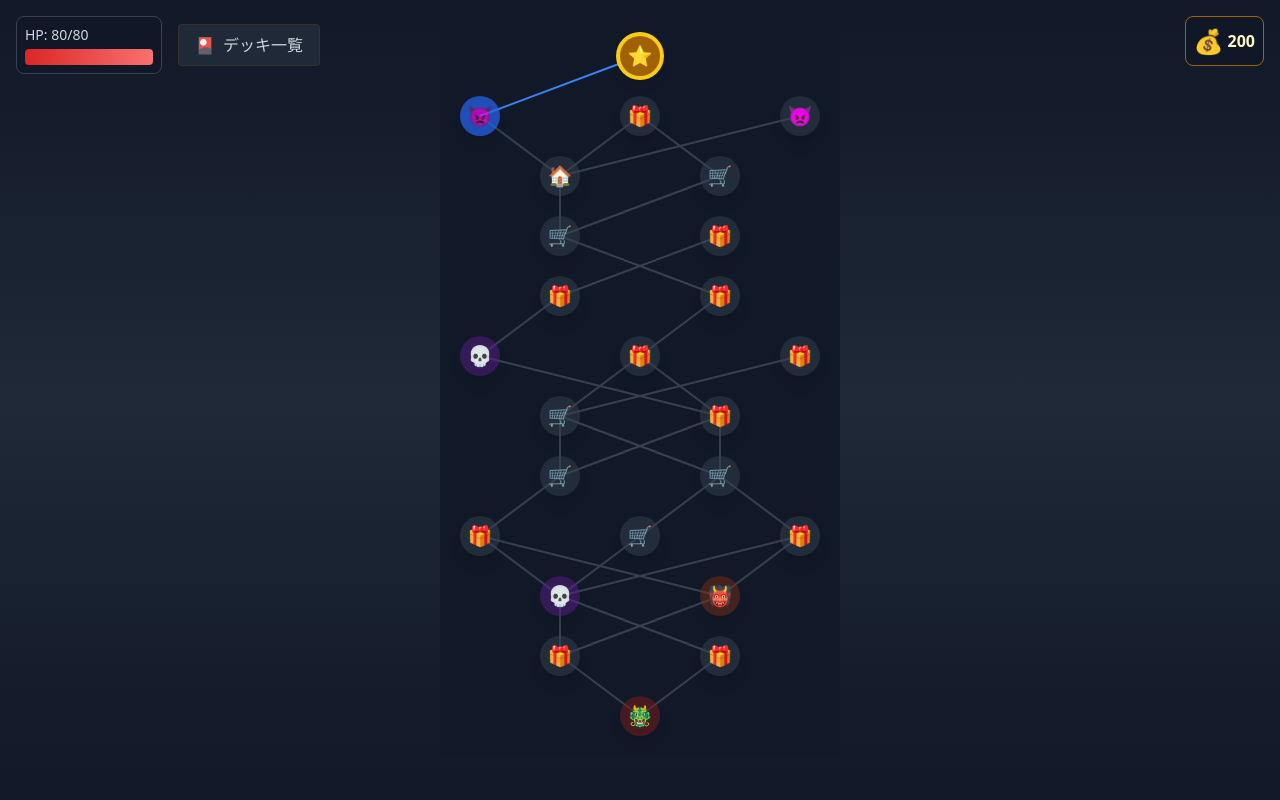
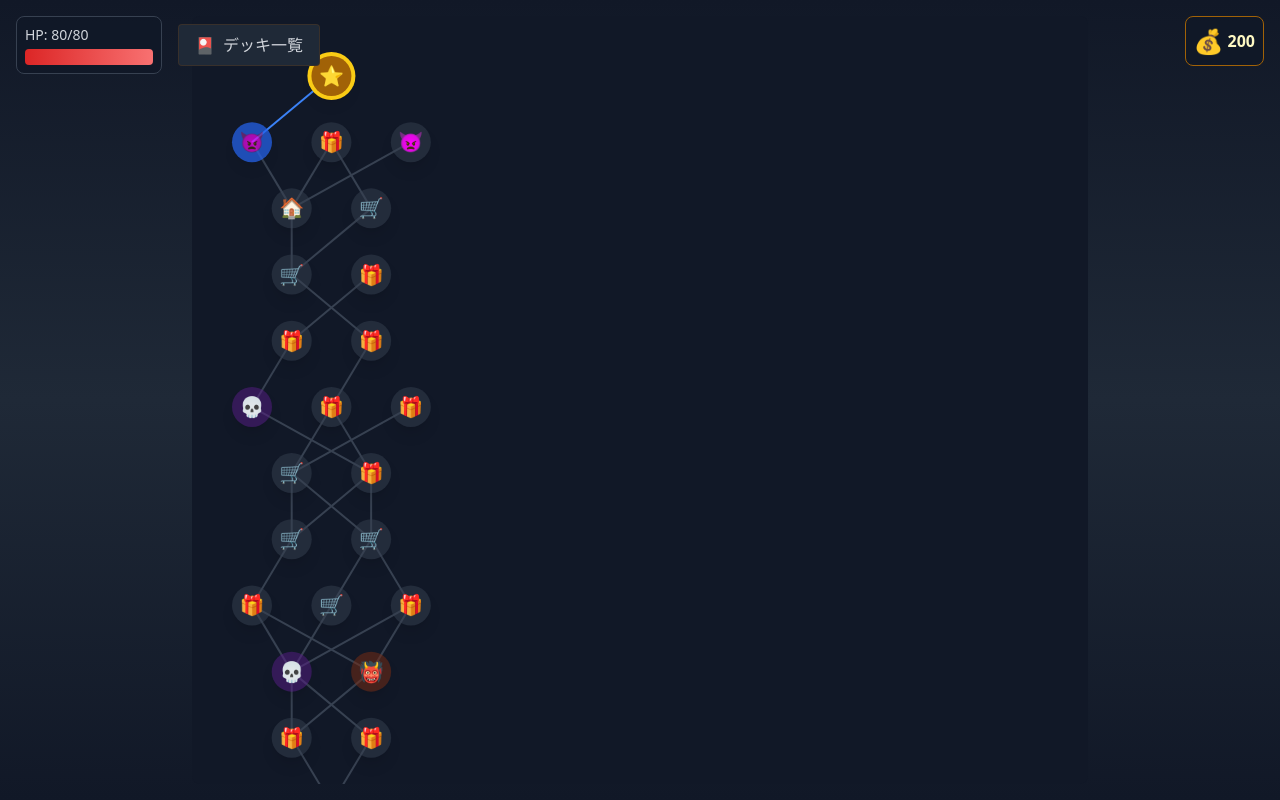
Before and after one commit to kekoyana/ai_game, a React (Vite) app in the folder suiko_sts/: page / in a window 1280 px wide. Built offline with nearby package versions, Linux system fonts and the light colour scheme.

Commit message:
deploy修正

```diff
--- a/suiko_sts/src/components/Map.tsx
+++ b/suiko_sts/src/components/Map.tsx
@@ -26,19 +26,21 @@ const Map = () => {
   const nodeSize = 40 // ノードサイズを小さく
   const padding = 20 // パディングも小さく
 
-  // マップ全体のサイズを計算
-  const width = Math.min(1024, maxX - minX + nodeSize + padding * 2)
-  const height = Math.min(768, maxY - minY + nodeSize + padding * 2)
+  // マップ全体のサイズを計算（ノードサイズを考慮）
+  const mapWidth = maxX - minX
+  const mapHeight = maxY - minY
+  const width = Math.min(1024, (mapWidth + 1) * nodeSize + padding * 2)
+  const height = Math.min(768, (mapHeight + 1) * nodeSize + padding * 2)
 
   // スケール係数を計算（画面に収まるように）
-  const scaleX = (width - padding * 2) / (maxX - minX + nodeSize)
-  const scaleY = (height - padding * 2) / (maxY - minY + nodeSize)
-  const scale = Math.min(scaleX, scaleY)
+  const scaleX = (width - padding * 2) / mapWidth
+  const scaleY = (height - padding * 2) / mapHeight
+  const scale = Math.min(scaleX, scaleY, nodeSize) // nodeSize以上にスケールしない
 
   // ノードの位置を計算する関数
   const getNodePosition = (x: number, y: number) => ({
-    x: (x - minX) * scale + padding,
-    y: (y - minY) * scale + padding
+    x: (x - minX) * scale + padding + nodeSize / 2,
+    y: (y - minY) * scale + padding + nodeSize / 2
   })
 
   const handleNodeClick = (nodeId: string) => {
--- a/suiko_sts/src/data/mapNodes.ts
+++ b/suiko_sts/src/data/mapNodes.ts
@@ -61,8 +61,8 @@ const MAP_CONFIG = {
   TOTAL_LEVELS: 12,
   NODES_PER_LEVEL: 3,
   NODE_SPACING: {
-    X: 160,
-    Y: 60
+    X: 120,
+    Y: 100
   },
   PROBABILITIES: {
     early: {
```
